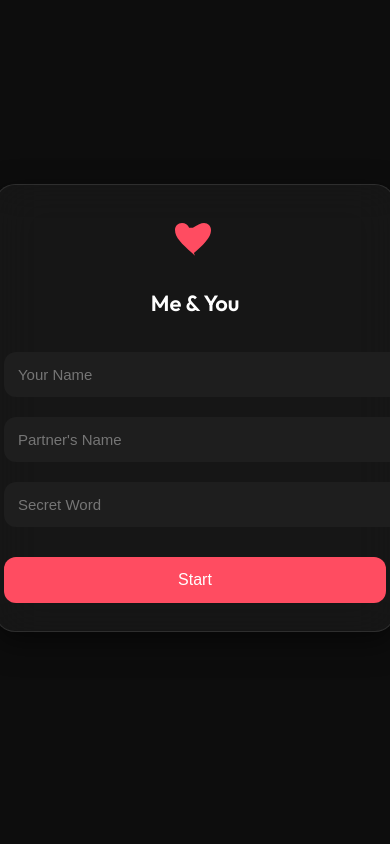
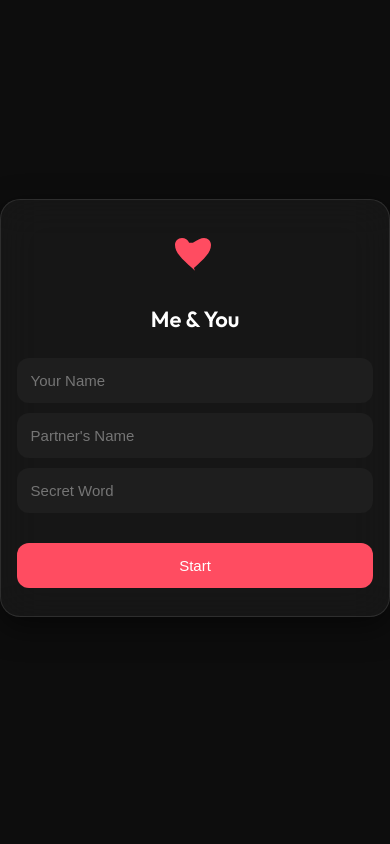
Before and after one commit to ENNYyyyy/me_nd_you, a Django app: page / in a window 390 px wide; the page is wider, and only the part inside the window is pictured. Run offline with Django 5.2, Linux system fonts and the light colour scheme.

Commit message:
Make login page fully responsive and prevent overflow; update mode select and play templates

```diff
--- a/game/templates/game/login.html
+++ b/game/templates/game/login.html
@@ -36,6 +36,7 @@
         height: 100%;
         margin: 0;
         padding: 0;
+        box-sizing: border-box;
       }
 
       body {
@@ -48,6 +49,7 @@
         flex-direction: column;
         align-items: center;
         justify-content: center;
+        overflow-x: hidden;
       }
 
       .main-content {
@@ -57,6 +59,7 @@
         width: 100%;
         max-width: 400px;
         margin: 0 auto;
+        padding: 0 8px;
       }
 
       .login-container {
@@ -70,13 +73,14 @@
         text-align: center;
         box-shadow: 0 10px 30px rgba(0, 0, 0, 0.5);
         margin-bottom: 28px;
+        box-sizing: border-box;
       }
 
       .login-container svg {
         width: 48px;
         height: 48px;
         margin-bottom: 10px;
-        fill: #ff4c61; /* updated to red */
+        fill: #ff4c61;
       }
 
       h1 {
@@ -86,8 +90,14 @@
         color: #ffffff;
       }
 
+      form {
+        width: 100%;
+        box-sizing: border-box;
+      }
+
       input {
         width: 100%;
+        min-width: 0;
         padding: 14px;
         margin: 10px 0;
         border: none;
@@ -96,23 +106,26 @@
         color: white;
         font-size: 15px;
         outline: none;
+        box-sizing: border-box;
+        display: block;
       }
 
       button {
         width: 100%;
         padding: 14px;
         margin-top: 20px;
-        background: #ff4c61; /* updated to red */
+        background: #ff4c61;
         border: none;
         color: white;
         font-size: 16px;
         border-radius: 12px;
         cursor: pointer;
         transition: background 0.3s ease;
+        box-sizing: border-box;
       }
 
       button:hover {
-        background: #ff6e7c; /* softer red on hover */
+        background: #ff6e7c;
       }
 
       .pwa-actions {
@@ -122,6 +135,8 @@
         width: 100%;
         max-width: 400px;
         gap: 0;
+        box-sizing: border-box;
+        padding: 0 8px;
       }
 
       #installBtn {
@@ -139,6 +154,7 @@
         box-shadow: 0 2px 8px rgba(0, 0, 0, 0.15);
         font-weight: 600;
         letter-spacing: 0.5px;
+        box-sizing: border-box;
       }
 
       #installBtn.show {
@@ -156,22 +172,49 @@
         font-size: 15px;
         text-align: center;
         width: 100%;
+        box-sizing: border-box;
       }
 
       @media (max-width: 500px) {
+        html,
+        body {
+          min-width: 0;
+          width: 100vw;
+          overflow-x: hidden;
+        }
+
         .main-content,
         .login-container,
         .pwa-actions {
-          max-width: 98vw;
-          width: 98vw;
+          max-width: 100vw;
+          width: 100vw;
+          padding-left: 0;
+          padding-right: 0;
         }
 
         .login-container {
-          padding: 28px 8px;
+          padding: 28px 4vw;
         }
 
         h1 {
           font-size: 22px;
+        }
+
+        input,
+        button,
+        #installBtn {
+          font-size: 15px;
+        }
+      }
+
+      @media (min-width: 700px) {
+        .main-content {
+          max-width: 420px;
+        }
+
+        .login-container,
+        .pwa-actions {
+          max-width: 420px;
         }
       }
     </style>
```
